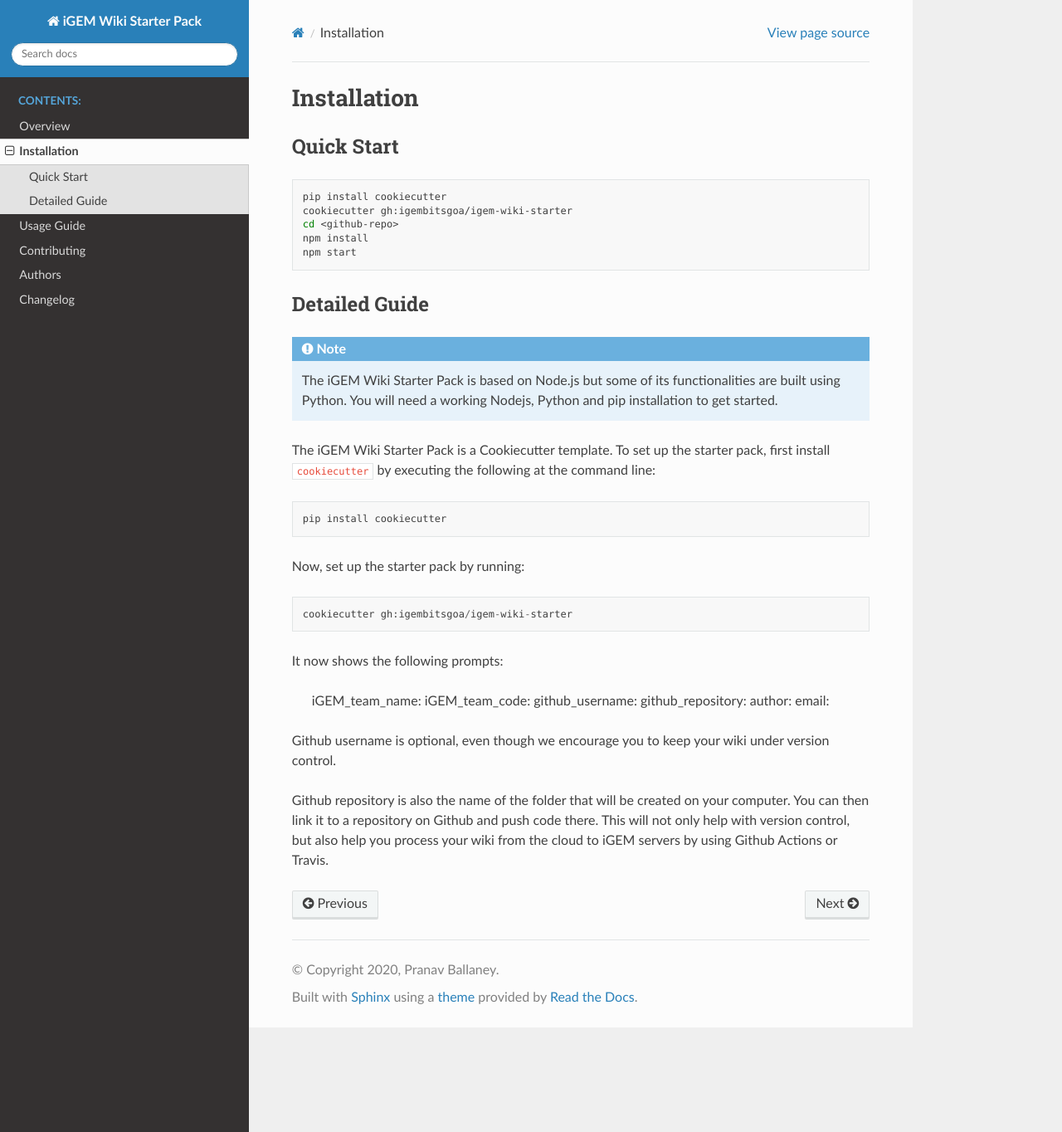
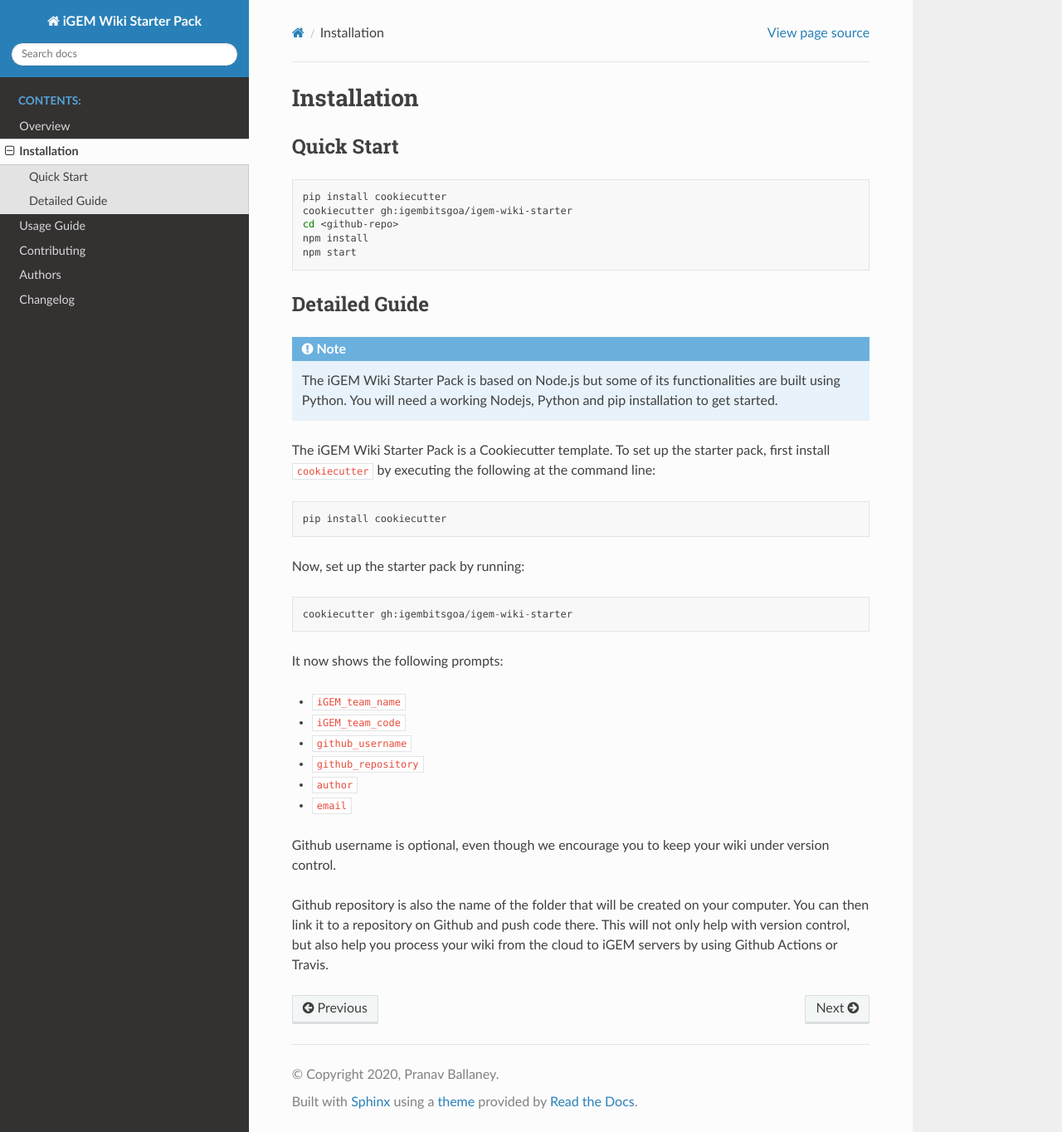
Before and after one commit to igembitsgoa/igem-wiki-starter, a Sphinx documentation site: the page built from docs/installation.rst, in a window 1280 px wide and 1364 px high. Shown: the whole window at 83% size. Built offline with Sphinx 7.4.7 and the Read the Docs theme 2.0.0, drawn with Linux system fonts in a browser that asks for light colours; part of the change alters nothing that is shown.

```diff
--- a/docs/installation.rst
+++ b/docs/installation.rst
@@ -33,12 +33,12 @@ Now, set up the starter pack by running::
 
 It now shows the following prompts:
 
-    iGEM_team_name:
-    iGEM_team_code:
-    github_username:
-    github_repository:
-    author:
-    email:
+* ``iGEM_team_name``
+* ``iGEM_team_code``
+* ``github_username``
+* ``github_repository``
+* ``author``
+* ``email``
 
 Github username is optional, even though we encourage you to keep your wiki under version control.
 
```
